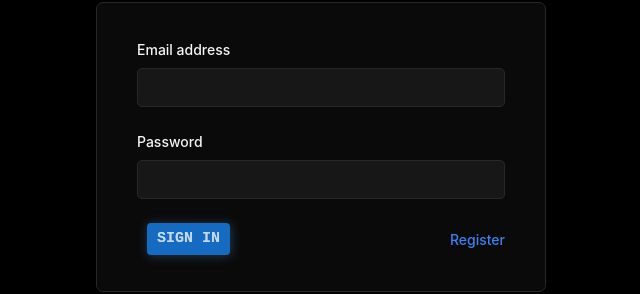
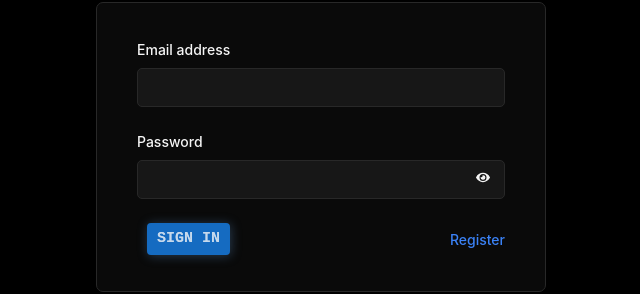
Before and after one commit to Marko010101/chatapp, a React (Vite) app: page /login in a window 1280 px wide. Shown: the part 273-567 px from the top of the page, without its empty margins (319-959 px from the left). Built offline with nearby package versions, Linux system fonts and the light colour scheme; no server answers.

Commit message:
Style: Added password visibility toggle for loggin page.

```diff
--- a/scripts/create-env.js
+++ b/scripts/create-env.js
@@ -17,5 +17,3 @@ VITE_FIREBASE_API_KEY=${process.env.REACT_APP_FIREBASE_API_KEY}
 
 // Write the environment variables to the .env file
 fs.writeFileSync(envFilePath, envVariables);
-console.log(".env file created with the following content:");
-console.log(envVariables);
--- a/src/features/users/LoginForm.jsx
+++ b/src/features/users/LoginForm.jsx
@@ -13,7 +13,8 @@ import FancyButton from "../../ui/Buttons/FancyButton.jsx";
 function LoginForm() {
   const [email, setEmail] = useState("");
   const [password, setPassword] = useState("");
-  const { login, isLoading } = useLogin();
+  const { login, isLoading, error } = useLogin();
+  const [isPasswordVisible, setIsPasswordVisible] = useState(false);
   const navigate = useNavigate();
 
   function handleSubmit(e) {
@@ -29,6 +30,9 @@ function LoginForm() {
       }
     );
   }
+  function handleTogglePasswordVisible() {
+    setIsPasswordVisible(!isPasswordVisible);
+  }
 
   return (
     <Form onSubmit={handleSubmit}>
@@ -42,9 +46,14 @@ function LoginForm() {
           disabled={isLoading}
         />
       </FormRowVertical>
-      <FormRowVertical label="Password">
+      <FormRowVertical
+        label="Password"
+        isPassword={true}
+        isPasswordVisible={isPasswordVisible}
+        onClick={handleTogglePasswordVisible}
+      >
         <Input
-          type="password"
+          type={isPasswordVisible ? "text" : "password"}
           id="password"
           autoComplete="current-password"
           value={password}
@@ -53,13 +62,14 @@ function LoginForm() {
         />
       </FormRowVertical>
       <FormRowVertical>
-        <Row type="horizontal">
+        <Row type="horizontal" >
           {!isLoading ? (
             <FancyButton disabled={isLoading}>Sign in</FancyButton>
           ) : (
             <SpinnerMini />
           )}
           <Button
+
             onClick={(e) => {
               e.preventDefault();
               navigate("/register");
--- a/src/features/users/RegisterForm.jsx
+++ b/src/features/users/RegisterForm.jsx
@@ -37,7 +37,6 @@ function RegisterForm() {
   const toggleRepeatPasswordVisibility = () => {
     setIsRepeatPasswordVisible(!isRepeatPasswordVisible);
   };
-  console.log(isPasswordVisible);
   // creating the dummyUser, on its success creating firebase user and passing id to it, ensuring that the dummyUser's ID matches firebase user's id
 
   function onSubmit({ firstName, lastName, email, password }) {
@@ -46,7 +45,6 @@ function RegisterForm() {
       {
         onSuccess: async (data) => {
           const { id: dummyId } = await data;
-          console.log("dummyId", dummyId);
           return signupWithFirebase(
             { email, password, dummyId },
             {
--- a/src/pages/Profile.jsx
+++ b/src/pages/Profile.jsx
@@ -44,7 +44,6 @@ function Profile() {
     isLoading,
     error: errorCurrentUser,
   } = useCurrentDummyUser();
-  console.log(currentUserById);
 
   const {
     currentUserPosts,
--- a/src/pages/Search.jsx
+++ b/src/pages/Search.jsx
@@ -15,8 +15,6 @@ function Search() {
   const handleSearch = () => {
     refetch();
   };
-
-  console.log(data);
 
   if (isLoading) return <SpinnerFullPage />;
 
--- /dev/null
+++ b/src/ui/Buttons/ToggleButton.jsx
@@ -0,0 +1,16 @@
+import styled from "styled-components";
+
+export const ToggleButton = styled.span`
+  position: absolute;
+  right: 2.3rem;
+  top: 50%;
+  transform: translateY(-50%);
+  background: none;
+  border: none;
+  cursor: pointer;
+  padding: 0;
+
+  &:focus {
+    outline: none;
+  }
+`;
--- a/src/ui/FormRow.jsx
+++ b/src/ui/FormRow.jsx
@@ -3,21 +3,7 @@ import { FaEye } from "react-icons/fa";
 import { FaEyeSlash } from "react-icons/fa";
 
 import ErrorText from "./ErrorText.jsx";
-
-const ToggleButton = styled.span`
-  position: absolute;
-  right: 2.3rem;
-  top: 50%;
-  transform: translateY(-50%);
-  background: none;
-  border: none;
-  cursor: pointer;
-  padding: 0;
-
-  &:focus {
-    outline: none;
-  }
-`;
+import { ToggleButton } from "./Buttons/ToggleButton.jsx";
 
 const StyledFormRow = styled.div`
   display: grid;
--- a/src/ui/FormRowVertical.jsx
+++ b/src/ui/FormRowVertical.jsx
@@ -1,26 +1,55 @@
 import styled from "styled-components";
+import { FaEye, FaEyeSlash } from "react-icons/fa";
+import { ToggleButton } from "./Buttons/ToggleButton.jsx";
 
 const StyledFormRow = styled.div`
   display: flex;
   flex-direction: column;
   gap: 0.8rem;
   padding: 1.2rem 0;
+  width: 100%;
 `;
 
 const Label = styled.label`
   font-weight: 500;
 `;
 
-const Error = styled.span`
+const Error = styled.p`
   font-size: 1.4rem;
   color: var(--color-red-700);
 `;
 
-function FormRowVertical({ label, error, children }) {
+const Span = styled.span`
+  position: relative;
+
+  & input {
+    width: 100%;
+  }
+
+  & span {
+    right: 1.5rem;
+  }
+`;
+
+function FormRowVertical({
+  label,
+  error,
+  children,
+  isPassword,
+  onClick,
+  isPasswordVisible,
+}) {
   return (
     <StyledFormRow>
       {label && <Label htmlFor={children.props.id}>{label}</Label>}
-      {children}
+      <Span>
+        {children}
+        {isPassword && (
+          <ToggleButton onClick={onClick}>
+            {isPasswordVisible ? <FaEyeSlash /> : <FaEye />}
+          </ToggleButton>
+        )}
+      </Span>
       {error && <Error>{error}</Error>}
     </StyledFormRow>
   );
```
